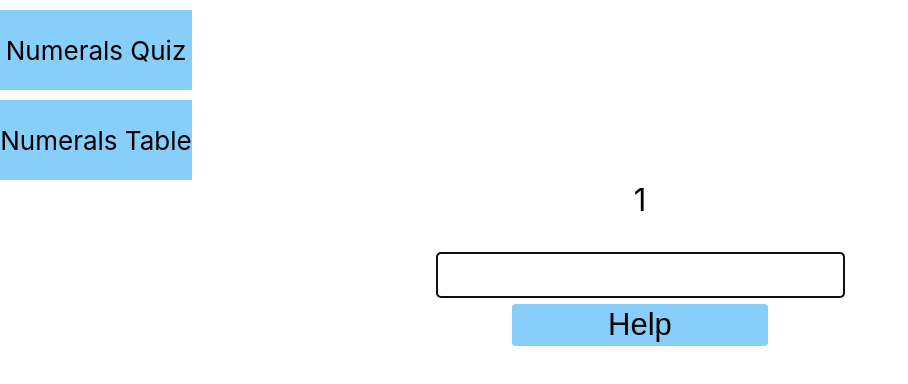
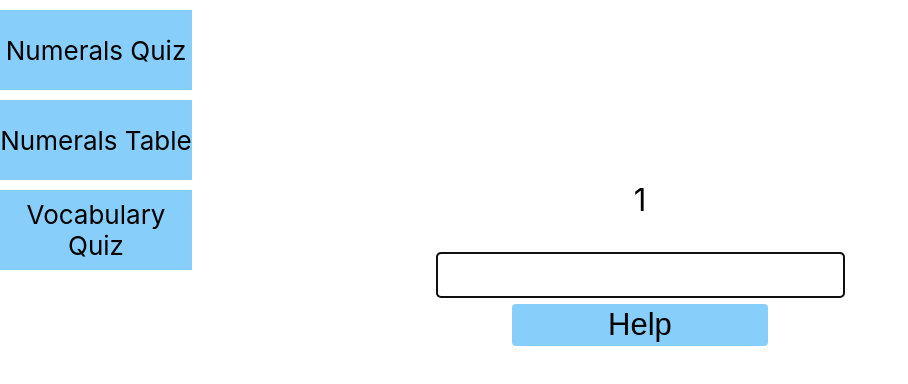
Before and after one commit to garncarz/hebrew-helper, a React (Create React App) app: page /numeralsQuiz in a window 1280 px wide. Shown: the top 384 px of the page, without its empty margins (0-908 px from the left). Built offline with nearby package versions, Linux system fonts and the light colour scheme.

Commit message:
Vocabulary quiz.
Quiz/QuizItem is abstract.

```diff
--- a/src/App.js
+++ b/src/App.js
@@ -5,6 +5,7 @@ import ReactGA from 'react-ga';
 
 import NumeralsQuiz from './NumeralsQuiz';
 import NumeralsTable from './NumeralsTable';
+import VocabularyQuiz from './VocabularyQuiz';
 
 import './App.css';
 
@@ -32,6 +33,7 @@ export default class App extends React.Component {
           <Route exact path="/" render={ () => <Redirect to="/numeralsQuiz" /> } />
           <Route path="/numeralsQuiz" component={ NumeralsQuiz } />
           <Route path="/numeralsTable" component={ NumeralsTable } />
+          <Route path="/vocabularyQuiz" component={ VocabularyQuiz } />
         </div>
       </Router>
     );
@@ -44,5 +46,6 @@ const Header = () => (
   <div className="header">
     <Link to="/numeralsQuiz">Numerals quiz</Link>
     <Link to="/numeralsTable">Numerals table</Link>
+    <Link to="/vocabularyQuiz">Vocabulary quiz</Link>
   </div>
 );
--- a/src/NumeralsQuiz.js
+++ b/src/NumeralsQuiz.js
@@ -1,26 +1,18 @@
-import React, { Component } from 'react';
+import { Quiz, QuizItem } from './Quiz.js';
 import { numerals } from './db.js';
-import { removeNiqqud } from './lib.js';
 import './NumeralsQuiz.css';
 
 
-class Numeral {
+class Numeral extends QuizItem {
 
   constructor(nr, fem_tr, fem_he, masc_tr='', masc_he='') {
+    super();
+
     this.nr = nr;
     this.fem_tr = fem_tr;
     this.fem_he = fem_he;
     this.masc_tr = masc_tr;
     this.masc_he = masc_he;
-  }
-
-  newQuestion() {
-    // TODO move to App
-    this.from_eng = Math.random() >= 0.5;
-
-    this.ok = false;
-
-    return this.getQuestion();
   }
 
   getQuestion() {
@@ -44,11 +36,11 @@ class Numeral {
       return this.ok;
     }
     if (this.fem_tr === answer || this.fem_tr.replace("'", '') === answer
-        || this.fem_he === answer || removeNiqqud(this.fem_he) === answer) {
+        || this.fem_he === answer || this.removeNiqqud(this.fem_he) === answer) {
       this.ok = 'fem';
     }
     if (this.masc_tr === answer || this.masc_tr.replace("'", '') === answer
-        || this.masc_he === answer || removeNiqqud(this.masc_he) === answer) {
+        || this.masc_he === answer || this.removeNiqqud(this.masc_he) === answer) {
       this.ok = 'masc';
     }
     return this.ok;
@@ -69,88 +61,14 @@ class Numeral {
 }
 
 
-export default class NumeralsQuiz extends Component {
+export default class NumeralsQuiz extends Quiz {
 
   constructor(props) {
     super(props);
 
-    this.numerals = [];
     for (var i = 0; i < numerals.length; i++) {
-      this.numerals.push(new Numeral(...numerals[i]));
-    }
-
-    this.state = {
-      numeral: null,
-      ok: false,
-      question: '',
-      answer: '',
-      help: '',
-    };
-
-    this.newQuestion = this.newQuestion.bind(this);
-    this.checkAnswer = this.checkAnswer.bind(this);
-    this.showHelp = this.showHelp.bind(this);
-    this.keyPress = this.keyPress.bind(this);
-
-    this.inputRef = React.createRef();
-  }
-
-  componentDidMount() {
-    this.newQuestion();
-  }
-
-  newQuestion() {
-    var numeral = this.numerals[Math.floor(Math.random() * this.numerals.length)];
-
-    this.setState({
-      numeral: numeral,
-      ok: false,
-      question: numeral.newQuestion(),
-      answer: '',
-      help: '',
-    });
-
-    this.inputRef.current.focus();
-  }
-
-  checkAnswer(event) {
-    var answer = event.target.value.trim();
-    var ok = this.state.numeral.checkAnswer(answer);
-
-    this.setState({
-      ok: ok,
-      answer: answer,
-      help: ok ? '✓\n' + this.state.numeral.getHelp() : '',
-    });
-  }
-
-  showHelp() {
-    this.setState({
-      help: this.state.numeral.getHelp(),
-    });
-
-    this.inputRef.current.focus();
-  }
-
-  keyPress(event) {
-    if (event.key === 'Enter' && this.state.ok) {
-      this.newQuestion();
+      this.items.push(new Numeral(...numerals[i]));
     }
   }
 
-  render() {
-    return (
-      <div className="content">
-        <p>{ this.state.question }</p>
-        <input type="text" ref={this.inputRef} onChange={this.checkAnswer}
-          onKeyPress={this.keyPress} value={this.state.answer} />
-        { this.state.ok
-          ? <input type="button" onClick={this.newQuestion} value="Next" />
-          : <input type="button" onClick={this.showHelp} value="Help" />
-        }
-        <p className="help">{ this.state.help }</p>
-      </div>
-    );
-  }
-
 }
--- /dev/null
+++ b/src/Quiz.js
@@ -0,0 +1,100 @@
+import React from 'react';
+
+import { removeNiqqud } from './lib.js';
+
+
+export class QuizItem {
+
+  newQuestion() {
+    // TODO move to App ?
+    this.from_eng = Math.random() >= 0.5;
+
+    this.ok = false;
+
+    return this.getQuestion();
+  }
+
+  removeNiqqud(str) {
+    return removeNiqqud(str);
+  }
+
+}
+
+
+export class Quiz extends React.Component {
+
+  constructor(props) {
+    super(props);
+
+    this.items = [];
+
+    this.state = {
+      item: null,
+      ok: false,
+      question: '',
+      answer: '',
+      help: '',
+    };
+
+    this.inputRef = React.createRef();
+  }
+
+  componentDidMount = () => {
+    this.newQuestion();
+  }
+
+  newQuestion = () => {
+    var item = this.items[Math.floor(Math.random() * this.items.length)];
+
+    this.setState({
+      item: item,
+      ok: false,
+      question: item.newQuestion(),
+      answer: '',
+      help: '',
+    });
+
+    this.inputRef.current.focus();
+  }
+
+  checkAnswer = (event) => {
+    var answer = event.target.value.trim();
+    var ok = this.state.item.checkAnswer(answer);
+
+    this.setState({
+      ok: ok,
+      answer: answer,
+      help: ok ? '✓\n' + this.state.item.getHelp() : '',
+    });
+  }
+
+  showHelp = () => {
+    this.setState({
+      help: this.state.item.getHelp(),
+    });
+
+    this.inputRef.current.focus();
+  }
+
+  keyPress = (event) => {
+    if (event.key === 'Enter' && this.state.ok) {
+      this.newQuestion();
+    }
+  }
+
+  render() {
+    return (
+      <div className="content">
+        <p>{ this.state.question }</p>
+        <input type="text" ref={this.inputRef} onChange={this.checkAnswer}
+          onKeyPress={this.keyPress} value={this.state.answer} />
+        { this.state.ok
+          ? <input type="button" onClick={this.newQuestion} value="Next" />
+          : <input type="button" onClick={this.showHelp} value="Help" />
+        }
+        <p className="help">{ this.state.help }</p>
+      </div>
+    );
+  }
+
+}
--- /dev/null
+++ b/src/VocabularyQuiz.js
@@ -0,0 +1,64 @@
+import { Quiz, QuizItem } from './Quiz.js';
+
+import { vocabulary } from './db.local.js';
+
+
+class VocabularyItem extends QuizItem {
+
+  constructor(eng, he, tr='') {
+    super();
+
+    this.eng = eng;
+    this.he = he;
+    this.tr = tr;
+  }
+
+  getQuestion() {
+    if (this.from_eng) {
+      return this.eng;
+    }
+    return this.he;
+  }
+
+  checkAnswer(answer) {
+    this.ok = false;
+    if (!answer) {
+      return false;
+    }
+    if (!this.from_eng) {
+      this.ok = answer === this.eng;
+      return this.ok;
+    }
+    if (this.he === answer || this.removeNiqqud(this.he) === answer) {
+      this.ok = 'he';
+    }
+    if (this.tr && this.tr === answer || this.tr.replace("'", '') === answer) {
+      this.ok = 'tr';
+    }
+    return this.ok;
+  }
+
+  getHelp() {
+    if (this.from_eng) {
+      if (this.tr) {
+        return this.he + ' (' + this.tr + ')';
+      }
+      return this.he;
+    }
+    return this.eng;
+  }
+
+}
+
+
+export default class VocabularyQuiz extends Quiz {
+
+  constructor(props) {
+    super(props);
+
+    for (var i = 0; i < vocabulary.length; i++) {
+      this.items.push(new VocabularyItem(...vocabulary[i]));
+    }
+  }
+
+}
```
Also changed, not shown: 2 other files (tests, documents, lock files or other folders).
